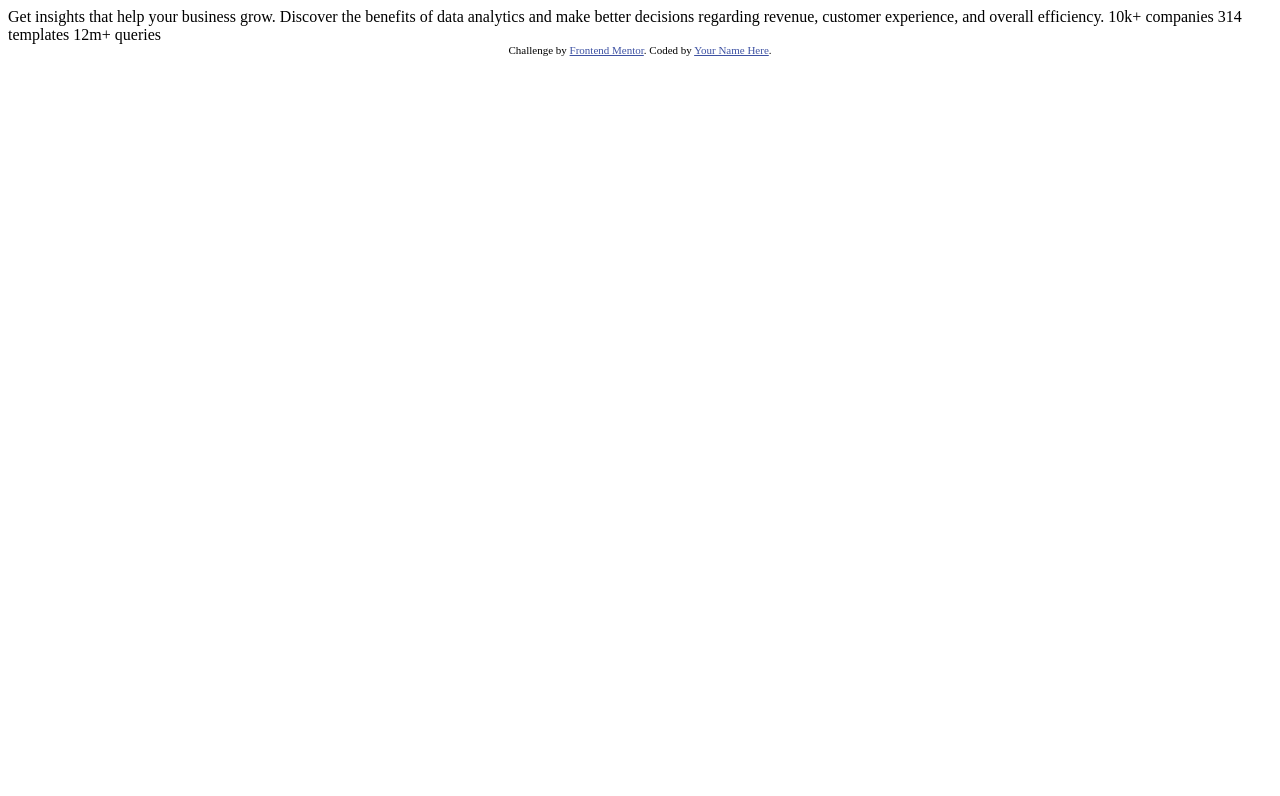
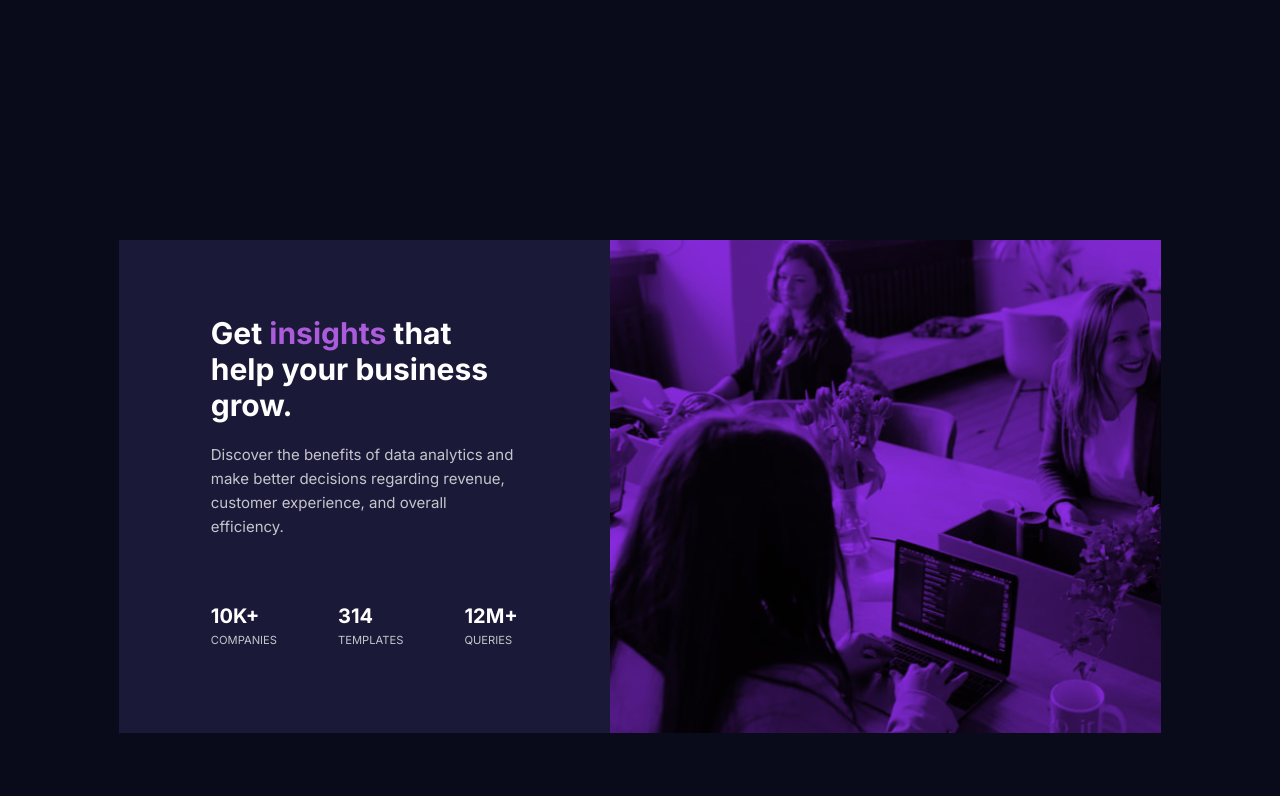
Before and after one commit to neshanth/stats-preview-component, a plain HTML site: page index.html in a window 1280 px wide. Drawn offline with Linux system fonts and the light colour scheme.

Commit message:
first commit

```diff
--- a/index.html
+++ b/index.html
@@ -1,33 +1,68 @@
 <!DOCTYPE html>
 <html lang="en">
   <head>
-  <meta charset="UTF-8">
-  <meta name="viewport" content="width=device-width, initial-scale=1.0"> <!-- displays site properly based on user's device -->
+    <meta charset="UTF-8" />
+    <meta name="viewport" content="width=device-width, initial-scale=1.0" />
+    <!-- displays site properly based on user's device -->
 
-  <link rel="icon" type="image/png" sizes="32x32" href="./images/favicon-32x32.png">
+    <link
+      rel="icon"
+      type="image/png"
+      sizes="32x32"
+      href="./images/favicon-32x32.png"
+    />
+    <link
+      href="https://fonts.googleapis.com/css2?family=Inter:wght@400;700&display=swap"
+      rel="stylesheet"
+    />
+    <link
+      href="https://fonts.googleapis.com/css2?family=Lexend+Deca&display=swap"
+      rel="stylesheet"
+    />
+    <link rel="stylesheet" href="style.css" />
 
     <title>Frontend Mentor | Stats preview card component</title>
 
     <!-- Feel free to remove these styles or customise in your own stylesheet 👍 -->
     <style>
-    .attribution { font-size: 11px; text-align: center; }
-    .attribution a { color: hsl(228, 45%, 44%); }
+      .attribution {
+        font-size: 11px;
+        text-align: center;
+      }
+      .attribution a {
+        color: hsl(228, 45%, 44%);
+      }
     </style>
   </head>
   <body>
-
-  Get insights that help your business grow.
-
-  Discover the benefits of data analytics and make better decisions regarding revenue, customer
-  experience, and overall efficiency.
-
-  10k+ companies
-  314 templates
-  12m+ queries
-
-  <div class="attribution">
-    Challenge by <a href="https://www.frontendmentor.io?ref=challenge" target="_blank">Frontend Mentor</a>.
-    Coded by <a href="#">Your Name Here</a>.
+    <div class="container">
+      <div class="main-image"></div>
+      <div class="main-content">
+        <div class="main-data">
+          <h1 class="stats-title">
+            Get <span class="accent">insights</span> that help your business
+            grow.
+          </h1>
+          <p class="stats-body">
+            Discover the benefits of data analytics and make better decisions
+            regarding revenue, customer experience, and overall efficiency.
+          </p>
+          <div class="stats-container">
+            <div class="stat">
+              <p class="stat-count">10K+</p>
+              <p class="stat-data">COMPANIES</p>
+            </div>
+            <div class="stat">
+              <p class="stat-count">314</p>
+              <p class="stat-data">TEMPLATES</p>
+            </div>
+            <div class="stat">
+              <p class="stat-count">12M+</p>
+              <p class="stat-data">QUERIES</p>
+            </div>
+          </div>
+        </div>
+      </div>
     </div>
   </body>
 </html>
--- /dev/null
+++ b/style.css
@@ -0,0 +1,81 @@
+body {
+  font-size: 15px;
+  background-color: hsl(233, 47%, 7%);
+  color: hsla(0, 0%, 100%, 0.75);
+  font-family: "Inter", sans-serif;
+  /* font-family: "Lexend Deca", sans-serif; */
+}
+h1 {
+  color: hsl(0, 0%, 100%);
+  margin-top: 0;
+}
+
+.container {
+  display: flex;
+  flex-direction: column;
+  padding: 4em 0.5em;
+  border-radius: 5px;
+}
+
+.main-image {
+  background-size: cover;
+  background-image: url("images/image-header-mobile.jpg");
+  background-repeat: no-repeat;
+  background-blend-mode: multiply;
+  background-color: blueviolet;
+  padding: 7em;
+}
+
+.main-content {
+  background-color: hsl(244, 38%, 16%);
+  padding: 2em;
+  text-align: center;
+}
+.main-data {
+  max-width: 90%;
+  margin: 0 auto;
+}
+.accent {
+  color: hsl(277, 64%, 61%);
+}
+
+.stat-count {
+  color: hsl(0, 0%, 100%);
+  font-size: 20px;
+  font-weight: 700;
+  margin-bottom: 0;
+}
+
+.stat-data {
+  margin-top: 0.4em;
+  font-size: 0.7rem;
+}
+.stats-body,
+.stat-data {
+  color: hsla(0, 0%, 100%, 0.75);
+}
+.stats-body {
+  line-height: 1.5rem;
+  margin-bottom: 3em;
+}
+
+@media (min-width: 700px) {
+  .container {
+    flex-direction: row-reverse;
+    justify-content: center;
+    max-width: 90%;
+    margin: 12em auto;
+  }
+  .main-content {
+    text-align: left;
+    max-width: 30%;
+    padding: 5em;
+  }
+  .stats-container {
+    display: flex;
+    justify-content: space-between;
+  }
+  .main-image {
+    width: 30%;
+  }
+}
```
Also changed, not shown: 1 other file. Lines whose indentation alone changed are shown as unchanged.
